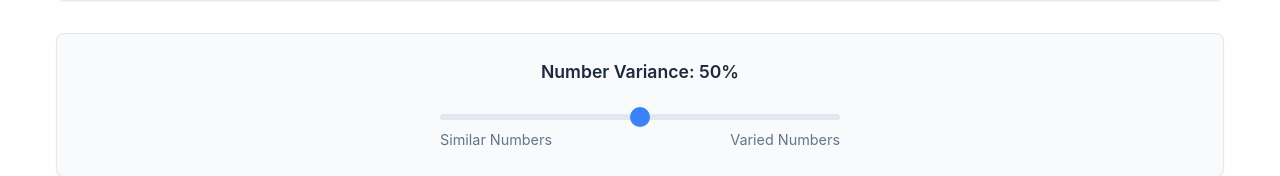
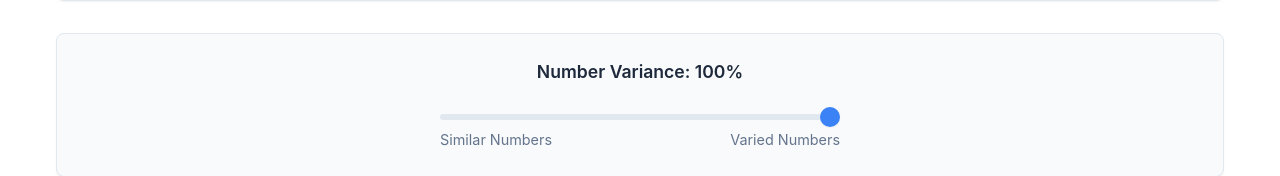
Before and after one commit to AndyHJay83/matrix, a React (Vite) app: page / in a window 1280 px wide. Shown: the part 342-518 px from the top of the page. Built offline with nearby package versions, Linux system fonts and the light colour scheme.

Commit message:
Update App.tsx

```diff
--- a/src/App.tsx
+++ b/src/App.tsx
@@ -22,7 +22,7 @@ type ViewMode = 'matrix' | 'objects' | 'flashcards';
 
 function App() {
   const [target, setTarget] = useState(100);
-  const [variance, setVariance] = useState(0.5); // 0 = minimal variance, 1 = maximum variance
+  const [variance, setVariance] = useState(1.0); // 0 = minimal variance, 1 = maximum variance
   const [matrix, setMatrix] = useState<Matrix>([]);
   const [isValid, setIsValid] = useState(false);
   const [validationMessage, setValidationMessage] = useState('');
```
